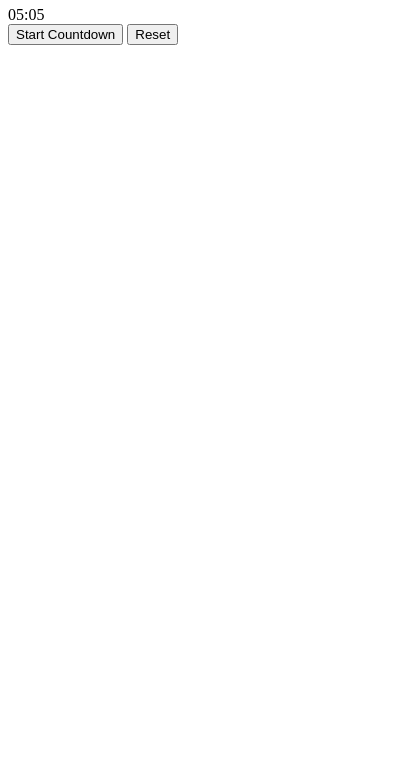
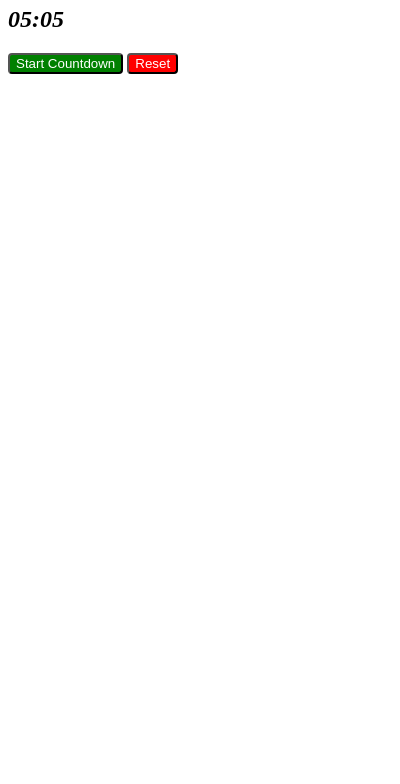
Before and after one commit to Jrenzet/Pomodoro-Study-Timer-HackCamp-2023, a browser extension: page popup.html in a window 400 px wide. Shown: the part 60-844 px from the top of the page. Drawn offline with Linux system fonts and the light colour scheme.

Commit message:
Update UI

```diff
--- a/popup.html
+++ b/popup.html
@@ -2,15 +2,36 @@
   <head>
     <style>
       #messageBox {
-          display: none;
+        display: none;
       }
-  </style>
+
+      .timer {
+        font-style: italic;
+      }
+
+      .start {
+        background-color: green;
+        color: white;
+        border-radius: 4px;
+        margin-bottom: 4px;
+        cursor: pointer;
+
+      }
+
+      .reset {
+        background-color: red;
+        color: white;
+        border-radius: 4px;
+        cursor: pointer;
+
+      }
+    </style>
   </head>
   <body>
     <h1>Pomodoro</h1>
-    <div id="timerDisplay">00:00</div>
-    <button id="startButton">Start Countdown</button>
-    <button id="resetButton">Reset</button>
+    <h2 class = "timer" id="timerDisplay">00:00</h2>
+    <button class="start" id="startButton">Start Countdown</button>
+    <button class="reset" id="resetButton">Reset</button>
     <div id="messageBox">Break Time!</div>
     <script src="clock.js"></script>
   </body>
```
